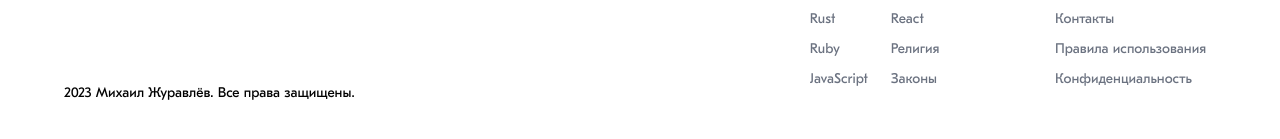
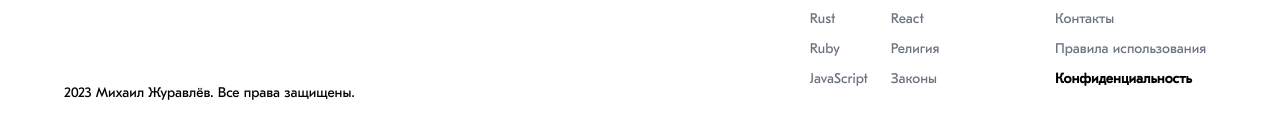
Before and after one commit to MiCkEyZzZ/mfz, a Next.js app: page /privacy in a window 1280 px wide. Shown: the part 971-1110 px from the top of the page. Built offline with nearby package versions, Linux system fonts and the light colour scheme.

Commit message:
добавил стили на актив ссылки в футер

```diff
--- a/components/footer.tsx
+++ b/components/footer.tsx
@@ -1,6 +1,12 @@
+'use client'
+
 import Link from 'next/link'
+import { usePathname } from 'next/navigation'
+import clsx from 'clsx'
 
 function Footer(): JSX.Element {
+  let pathname = usePathname() || '/'
+
   return (
     <footer className='flex flex-row justify-center items-center w-full px-5 md:px-5 border-t'>
       <div className='flex flex-col md:flex-row md:justify-between w-full max-w-6xl h-96 md:h-60 py-8'>
@@ -109,7 +115,10 @@ function Footer(): JSX.Element {
               <li>
                 <Link
                   href='/terms'
-                  className='text-sm text-gray-500 hover:text-gray-700'
+                  className={clsx('text-sm hover:text-gray-700', {
+                    'text-black font-bold': pathname === '/terms',
+                    'text-gray-500': pathname !== '/terms',
+                  })}
                 >
                   Правила использования
                 </Link>
@@ -117,7 +126,10 @@ function Footer(): JSX.Element {
               <li>
                 <Link
                   href='privacy'
-                  className='text-sm text-gray-500 hover:text-gray-700'
+                  className={clsx('text-sm hover:text-gray-700', {
+                    'text-black font-bold': pathname === '/privacy',
+                    'text-gray-500': pathname !== '/privacy',
+                  })}
                 >
                   Конфиденциальность
                 </Link>
```
